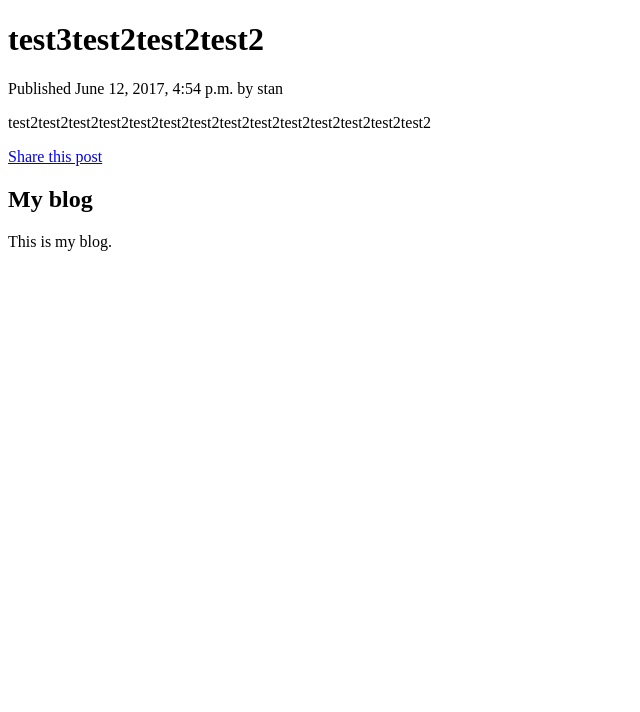
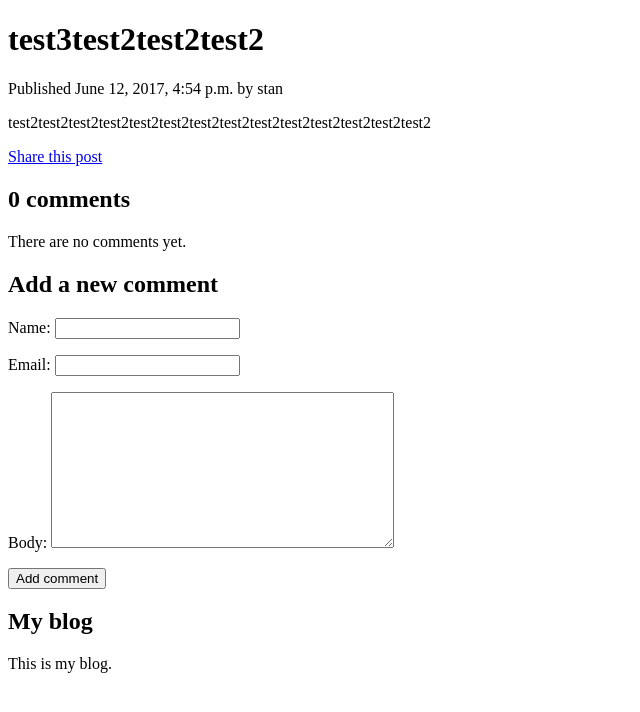
Before and after one commit to StanYaha/Mysite1, a Django app: a page that uses blog/templates/post/detail.html in a window 1280 px wide. Shown: the top 712 px of the page, without its empty margins (0-640 px from the left). Run offline with Django 3.2, Linux system fonts and the light colour scheme; data comes from the database, SQL or seed files in the repository; both versions use the stored data as it was after the commit; parts of the project's set-up code (start-up, migrations or seed data) failed here and were passed over.

Commit message:
add post comments and post tag

```diff
--- a/blog/models.py
+++ b/blog/models.py
@@ -2,6 +2,7 @@ from django.db import models
 from django.utils import timezone
 from django.contrib.auth.models import User
 from django.core.urlresolvers import reverse
+from taggit.managers import TaggableManager
 
 
 class PublishedManager(models.Manager):
@@ -26,6 +27,7 @@ class Post(models.Model):
     status = models.CharField(max_length=10,
                               choices=STATUS_CHOICES,
                               default='draft')
+    tags = TaggableManager()
 
     class Meta:
         ordering = ('-publish', )
--- a/blog/templates/post/detail.html
+++ b/blog/templates/post/detail.html
@@ -14,5 +14,36 @@
             Share this post
         </a>
     </p>
+    {% with comments.count as total_comments %}
+        <h2>
+            {{ total_comments }} comment{{ total_comments | pluralize }}
+        </h2>
+    {% endwith %}
+    {% for comment in comments %}
+    <div class="comment">
+        <p class="info">
+            Comment{{ forloop.counter }} by {{ comment.name }}
+            {{ comment.created }}
+        </p>
+        {{ comment.body|linebreaks }}
+    </div>
+    {% empty %}
+        <p>
+        There are no comments yet.
+        </p>
+    {% endfor %}
+    {% if new_comment %}
+        <h2>Your comment has been added</h2>
+    {% else %}
+        <h2>Add a new comment</h2>
+    <form action="." method="post">
+    {{ comment_form.as_p }}
+    {% csrf_token %}
+    <p>
+        <input type="submit" value="Add comment">
+    </p>
+    </form>
+    {% endif %}
+
 
 {% endblock %}
--- a/blog/urls.py
+++ b/blog/urls.py
@@ -4,7 +4,9 @@ from blog import views
 
 urlpatterns = [
     url(r'^admin/', include(admin.site.urls)),
-    url(r'^$', views.PostListView.as_view(), name='post_list'),
+    # url(r'^$', views.PostListView.as_view(), name='post_list'),
+    url(r'^$', views.post_list, name='post_list'),
+    url(r'^tag/(?P<tag_slug>[-\w]+)/$', views.post_list, name='post_list_by_tag'),
     url(r'^(?P<year>\d{4})/(?P<month>\d{2})/(?P<day>\d{2})/'
      r'(?P<post>[-\w]+)/$', views.post_detail, name='post_detail'),
     url(r'^(?P<post_id>\d+)/share/$', views.post_share, name='post_share')
--- a/blog/views.py
+++ b/blog/views.py
@@ -1,15 +1,37 @@
+from django.core.paginator import Paginator, PageNotAnInteger, EmptyPage
 from django.shortcuts import render, get_object_or_404
 from .models import Post
 from django.views.generic import ListView
 from .forms import EmailPostForm, CommentForm
 from django.core.mail import send_mail
+from taggit.models import Tag
 
 
-class PostListView(ListView):
-    queryset = Post.published.all()
-    context_object_name = 'posts'
-    paginate_by = 3
-    template_name = 'post/list.html'
+# class PostListView(ListView):
+#     queryset = Post.published.all()
+#     context_object_name = 'posts'
+#     paginate_by = 3
+#     template_name = 'post/list.html'
+
+def post_list(request, tag_slug=None):
+    object_list = Post.published.all()
+    tag = None
+
+    if tag_slug:
+        tag = get_object_or_404(Tag, slug=tag_slug)
+        object_list = object_list.filter(tags__in=[tag])
+
+    paginator = Paginator(object_list, 3)
+    page = request.GET.get('page')
+    try:
+        posts = paginator.page(page)
+    except PageNotAnInteger:
+        posts = paginator.page(1)
+    except EmptyPage:
+        posts = paginator.page(paginator.num_pages)
+    return render(request, 'post/list.html', {'page': page,
+                                              'posts': posts,
+                                              'tag': tag})
 
 
 def post_detail(request, year, month, day, post):
@@ -19,7 +41,20 @@ def post_detail(request, year, month, day, post):
                              publish__month=month,
                              publish__day=day)
 
-    return render(request, 'post/detail.html', {'post': post})
+    comments = post.comments.filter(active=True)
+
+    if request.method == 'POST':
+        comment_form = CommentForm(data=request.POST)
+        if comment_form.is_valid():
+            new_comment = comment_form.save(commit=False)
+            new_comment.post = post
+            new_comment.save()
+    else:
+        comment_form = CommentForm()
+
+    return render(request, 'post/detail.html', {'post': post,
+                                                'comments': comments,
+                                                'comment_form': comment_form})
 
 
 def post_share(request, post_id):
--- a/mysite/settings.py
+++ b/mysite/settings.py
@@ -37,7 +37,8 @@ INSTALLED_APPS = (
     'django.contrib.sessions',
     'django.contrib.messages',
     'django.contrib.staticfiles',
-    'blog'
+    'blog',
+    'taggit',
 )
 
 MIDDLEWARE_CLASSES = (
```
Also changed, not shown: blog/templates/post/list.html (+16 -1 lines), blog/migrations/0004_post_tags.py (added), db.sqlite3.
